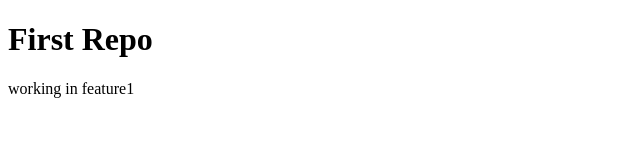
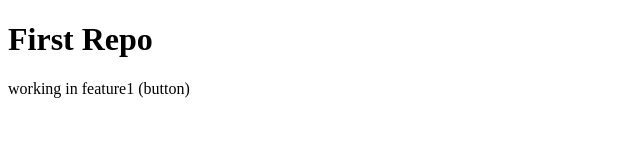
Before and after one commit to Ankita-Gupta2004/localrepo, a plain HTML site: page index.html in a window 1280 px wide. Shown: the full height of the page, 0-640 px from the left. Drawn offline with Linux system fonts and the light colour scheme.

```diff
--- a/index.html
+++ b/index.html
@@ -7,6 +7,6 @@
 </head>
 <body>
     <h1>First Repo</h1>
-    <p> working in feature1</p>
+    <p> working in feature1 (button)</p>
 </body>
 </html>
```
